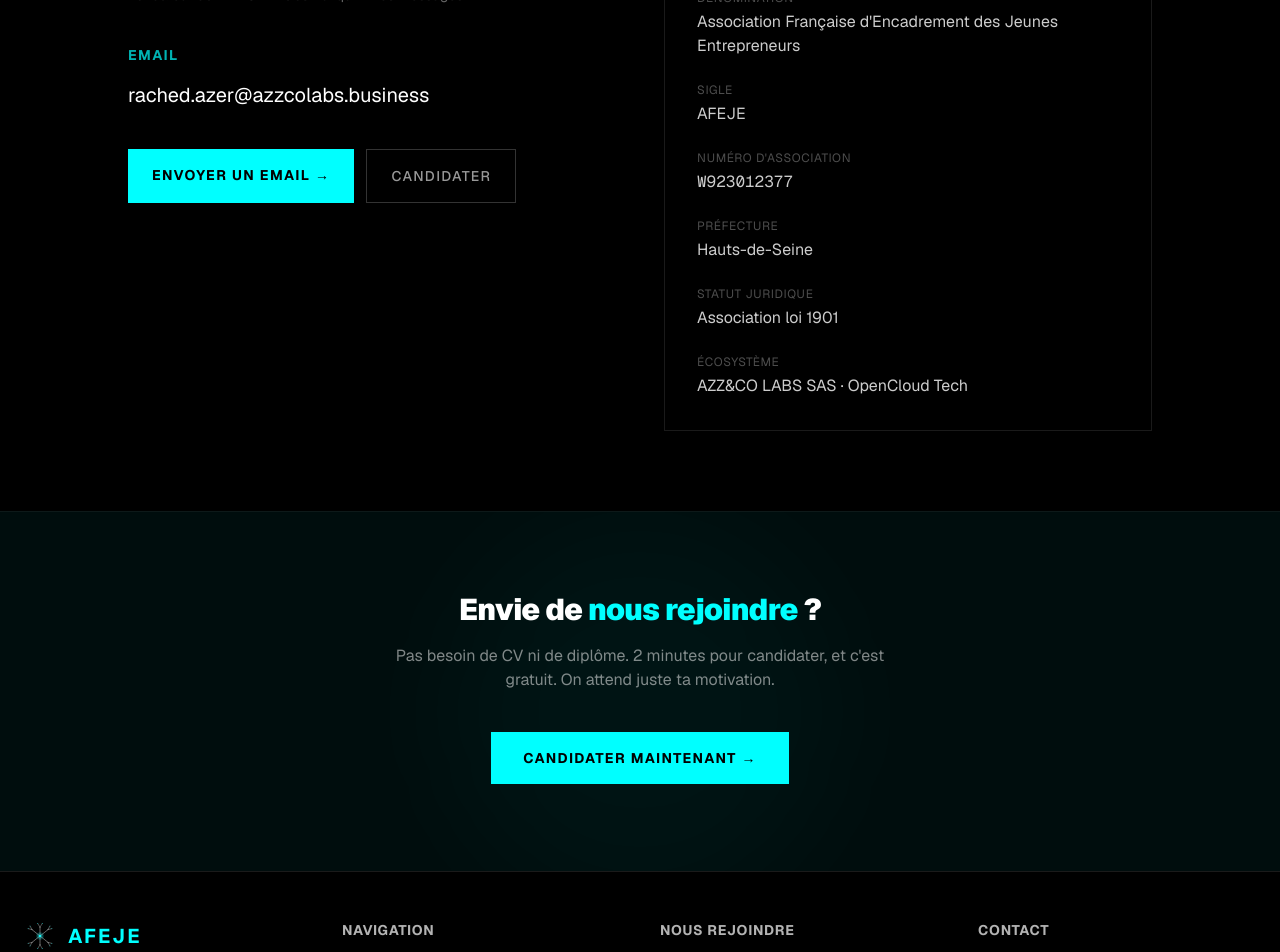
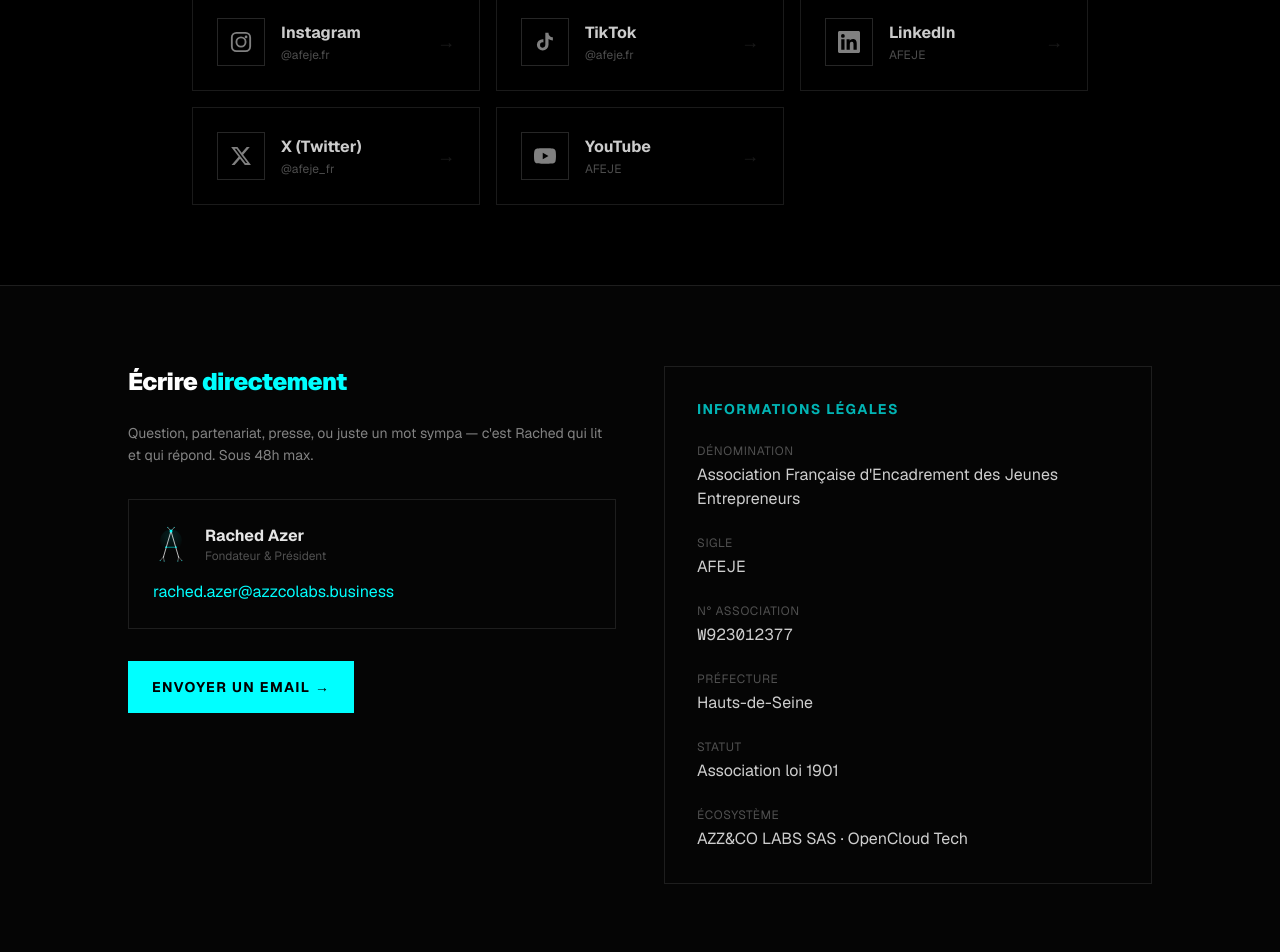
Before and after one commit to azerrached3-a11y/AFEJE, a Next.js app: page /contact in a window 1280 px wide. Shown: the part 860-1812 px from the top of the page. Built offline with nearby package versions, Linux system fonts and the light colour scheme.

Commit message:
New A-monogram logo, social media Contact page, scroll FadeIn animations

```diff
--- a/src/app/contact/page.tsx
+++ b/src/app/contact/page.tsx
@@ -1,10 +1,89 @@
 import type { Metadata } from "next";
 import Link from "next/link";
+import Logo from "@/components/Logo";
 
 export const metadata: Metadata = {
   title: "Contact — AFEJE",
   description: "Contactez l'AFEJE — Association Française d'Encadrement des Jeunes Entrepreneurs. Questions, partenariats, presse.",
 };
+
+function SocialIcon({ platform }: { platform: string }) {
+  const size = 22;
+  switch (platform) {
+    case "instagram":
+      return (
+        <svg width={size} height={size} viewBox="0 0 24 24" fill="none" stroke="currentColor" strokeWidth="2" strokeLinecap="round" strokeLinejoin="round">
+          <rect x="2" y="2" width="20" height="20" rx="5" ry="5" />
+          <circle cx="12" cy="12" r="5" />
+          <circle cx="17.5" cy="6.5" r="1.5" fill="currentColor" stroke="none" />
+        </svg>
+      );
+    case "tiktok":
+      return (
+        <svg width={size} height={size} viewBox="0 0 24 24" fill="currentColor">
+          <path d="M19.59 6.69a4.83 4.83 0 0 1-3.77-4.25V2h-3.45v13.67a2.89 2.89 0 0 1-2.88 2.5 2.89 2.89 0 0 1-2.89-2.89 2.89 2.89 0 0 1 2.89-2.89c.28 0 .54.04.79.1v-3.5a6.37 6.37 0 0 0-.79-.05A6.34 6.34 0 0 0 3.15 15a6.34 6.34 0 0 0 6.34 6.34 6.34 6.34 0 0 0 6.34-6.34V8.73a8.19 8.19 0 0 0 4.76 1.52V6.81a4.84 4.84 0 0 1-1-.12z" />
+        </svg>
+      );
+    case "linkedin":
+      return (
+        <svg width={size} height={size} viewBox="0 0 24 24" fill="currentColor">
+          <path d="M20.447 20.452h-3.554v-5.569c0-1.328-.027-3.037-1.852-3.037-1.853 0-2.136 1.445-2.136 2.939v5.667H9.351V9h3.414v1.561h.046c.477-.9 1.637-1.85 3.37-1.85 3.601 0 4.267 2.37 4.267 5.455v6.286zM5.337 7.433a2.062 2.062 0 0 1-2.063-2.065 2.064 2.064 0 1 1 2.063 2.065zm1.782 13.019H3.555V9h3.564v11.452zM22.225 0H1.771C.792 0 0 .774 0 1.729v20.542C0 23.227.792 24 1.771 24h20.451C23.2 24 24 23.227 24 22.271V1.729C24 .774 23.2 0 22.222 0h.003z" />
+        </svg>
+      );
+    case "x":
+      return (
+        <svg width={size} height={size} viewBox="0 0 24 24" fill="currentColor">
+          <path d="M18.244 2.25h3.308l-7.227 8.26 8.502 11.24H16.17l-5.214-6.817L4.99 21.75H1.68l7.73-8.835L1.254 2.25H8.08l4.713 6.231zm-1.161 17.52h1.833L7.084 4.126H5.117z" />
+        </svg>
+      );
+    case "youtube":
+      return (
+        <svg width={size} height={size} viewBox="0 0 24 24" fill="currentColor">
+          <path d="M23.498 6.186a3.016 3.016 0 0 0-2.122-2.136C19.505 3.545 12 3.545 12 3.545s-7.505 0-9.377.505A3.017 3.017 0 0 0 .502 6.186C0 8.07 0 12 0 12s0 3.93.502 5.814a3.016 3.016 0 0 0 2.122 2.136c1.871.505 9.376.505 9.376.505s7.505 0 9.377-.505a3.015 3.015 0 0 0 2.122-2.136C24 15.93 24 12 24 12s0-3.93-.502-5.814zM9.545 15.568V8.432L15.818 12l-6.273 3.568z" />
+        </svg>
+      );
+    default:
+      return null;
+  }
+}
+
+const socials = [
+  {
+    name: "Instagram",
+    platform: "instagram",
+    handle: "@afeje.fr",
+    href: "#",
+    color: "hover:text-pink-400 hover:border-pink-400/30",
+  },
+  {
+    name: "TikTok",
+    platform: "tiktok",
+    handle: "@afeje.fr",
+    href: "#",
+    color: "hover:text-white hover:border-white/30",
+  },
+  {
+    name: "LinkedIn",
+    platform: "linkedin",
+    handle: "AFEJE",
+    href: "#",
+    color: "hover:text-blue-400 hover:border-blue-400/30",
+  },
+  {
+    name: "X (Twitter)",
+    platform: "x",
+    handle: "@afeje_fr",
+    href: "#",
+    color: "hover:text-white hover:border-white/30",
+  },
+  {
+    name: "YouTube",
+    platform: "youtube",
+    handle: "AFEJE",
+    href: "#",
+    color: "hover:text-red-400 hover:border-red-400/30",
+  },
+];
 
 export default function ContactPage() {
   return (
@@ -16,63 +95,94 @@
             Contact
           </p>
           <h1 className="text-3xl sm:text-4xl md:text-6xl lg:text-7xl font-black tracking-tight leading-none mb-6 sm:mb-8">
-            PARLONS
+            RESTONS
             <br />
-            <span className="text-[#00FFFF]">ENSEMBLE.</span>
+            <span className="text-[#00FFFF]">CONNECTÉS.</span>
           </h1>
           <div className="w-20 h-px bg-[#00FFFF]/40 mb-6 sm:mb-8" />
-          <p className="text-base sm:text-lg text-white/60 max-w-2xl leading-relaxed mb-3">
-            Une question ? Une idée de partenariat ? Ou juste envie d&apos;en
-            savoir plus avant de candidater ? Écris-nous, on répond vite.
-          </p>
-          <p className="text-white/30 text-sm">
-            On répond généralement sous 48h. Partenariats et presse bienvenus.
+          <p className="text-base sm:text-lg text-white/60 max-w-2xl leading-relaxed">
+            Un DM, un email, un commentaire — peu importe le canal.
+            On est là, on répond, et on est toujours contents d&apos;échanger.
           </p>
         </div>
       </section>
 
-      {/* Contact Info */}
+      {/* Social Media Links */}
       <section className="border-t border-white/10 px-4 sm:px-6 py-16 sm:py-20">
+        <div className="max-w-4xl mx-auto">
+          <h2 className="text-xl sm:text-2xl font-black tracking-tight mb-3">
+            Retrouve-nous <span className="text-[#00FFFF]">partout</span>
+          </h2>
+          <p className="text-white/40 text-sm mb-10 sm:mb-12">
+            Suis l&apos;aventure AFEJE au quotidien. Coulisses, témoignages, contenus.
+          </p>
+          <div className="grid grid-cols-1 sm:grid-cols-2 lg:grid-cols-3 gap-4">
+            {socials.map((social) => (
+              <a
+                key={social.name}
+                href={social.href}
+                target="_blank"
+                rel="noopener noreferrer"
+                className={`group flex items-center gap-4 border border-white/10 p-5 sm:p-6 transition-all duration-300 card-hover ${social.color}`}
+              >
+                <div className="w-12 h-12 border border-white/15 flex items-center justify-center shrink-0 group-hover:border-current transition-colors duration-300 text-white/50 group-hover:text-current">
+                  <SocialIcon platform={social.platform} />
+                </div>
+                <div>
+                  <p className="font-bold text-sm sm:text-base text-white/80 group-hover:text-current transition-colors">
+                    {social.name}
+                  </p>
+                  <p className="text-xs text-white/30 mt-0.5 group-hover:text-white/50 transition-colors">
+                    {social.handle}
+                  </p>
+                </div>
+                <span className="ml-auto text-white/10 group-hover:text-current group-hover:translate-x-1 transition-all duration-300 text-lg">
+                  →
+                </span>
+              </a>
+            ))}
+          </div>
+        </div>
+      </section>
+
+      {/* Direct contact + Legal side by side */}
+      <section className="border-t border-white/10 px-4 sm:px-6 py-16 sm:py-20 bg-white/[0.02]">
         <div className="max-w-5xl mx-auto">
           <div className="grid grid-cols-1 md:grid-cols-2 gap-8 sm:gap-12">
-            {/* Main contact */}
-            <div className="space-y-10">
+            {/* Direct contact */}
+            <div className="space-y-8">
               <div>
-                <h2 className="text-sm font-bold tracking-widest uppercase text-[#00FFFF]/70 mb-4">
-                  Président
+                <h2 className="text-xl sm:text-2xl font-black tracking-tight mb-6">
+                  Écrire <span className="text-[#00FFFF]">directement</span>
                 </h2>
-                <p className="text-2xl font-bold">Rached Azer</p>
-                <p className="text-white/40 text-sm mt-1">
-                  Fondateur de l&apos;AFEJE — c&apos;est lui qui lit tes messages.
+                <p className="text-white/50 text-sm leading-relaxed mb-6">
+                  Question, partenariat, presse, ou juste un mot sympa —
+                  c&apos;est Rached qui lit et qui répond. Sous 48h max.
                 </p>
               </div>
 
+              <div className="border border-white/10 p-5 sm:p-6 card-hover">
+                <div className="flex items-center gap-4 mb-4">
+                  <Logo size={36} interactive />
                   <div>
-                <h2 className="text-sm font-bold tracking-widest uppercase text-[#00FFFF]/70 mb-4">
-                  Email
-                </h2>
+                    <p className="font-bold text-white/90">Rached Azer</p>
+                    <p className="text-xs text-white/30">Fondateur & Président</p>
+                  </div>
+                </div>
                 <a
                   href="mailto:rached.azer@azzcolabs.business"
-                  className="text-lg sm:text-xl text-white hover:text-[#00FFFF] transition-colors break-all"
+                  className="text-[#00FFFF] hover:text-white transition-colors text-sm sm:text-base break-all"
                 >
                   rached.azer@azzcolabs.business
                 </a>
               </div>
 
-              <div className="flex flex-col sm:flex-row gap-3">
               <a
                 href="mailto:rached.azer@azzcolabs.business?subject=Contact AFEJE"
-                  className="px-6 py-4 bg-[#00FFFF] text-black font-bold text-sm tracking-widest uppercase hover:bg-white transition-all duration-300 text-center btn-primary"
+                className="inline-block px-6 py-4 bg-[#00FFFF] text-black font-bold text-sm tracking-widest uppercase hover:bg-white transition-all duration-300 btn-primary"
               >
                 Envoyer un email →
               </a>
-                <Link
-                  href="/rejoindre"
-                  className="px-6 py-4 border border-white/20 text-white/60 font-medium text-sm tracking-widest uppercase hover:border-[#00FFFF]/50 hover:text-[#00FFFF] transition-all duration-300 text-center"
-                >
-                  Candidater
-                </Link>
-              </div>
             </div>
 
             {/* Legal */}
@@ -82,51 +192,23 @@
                   Informations légales
                 </h2>
 
-                <div>
+                {[
+                  { label: "Dénomination", value: "Association Française d'Encadrement des Jeunes Entrepreneurs" },
+                  { label: "Sigle", value: "AFEJE" },
+                  { label: "N° association", value: "W923012377", mono: true },
+                  { label: "Préfecture", value: "Hauts-de-Seine" },
+                  { label: "Statut", value: "Association loi 1901" },
+                  { label: "Écosystème", value: "AZZ&CO LABS SAS · OpenCloud Tech" },
+                ].map((item) => (
+                  <div key={item.label}>
                     <p className="text-xs text-white/30 tracking-wider uppercase mb-1">
-                    Dénomination
+                      {item.label}
                     </p>
-                  <p className="text-white/80">
-                    Association Française d&apos;Encadrement des Jeunes Entrepreneurs
+                    <p className={`text-white/80 ${item.mono ? "font-mono" : ""}`}>
+                      {item.value}
                     </p>
                   </div>
-
-                <div>
-                  <p className="text-xs text-white/30 tracking-wider uppercase mb-1">
-                    Sigle
-                  </p>
-                  <p className="text-white/80">AFEJE</p>
-                </div>
-
-                <div>
-                  <p className="text-xs text-white/30 tracking-wider uppercase mb-1">
-                    Numéro d&apos;association
-                  </p>
-                  <p className="text-white/80 font-mono">W923012377</p>
-                </div>
-
-                <div>
-                  <p className="text-xs text-white/30 tracking-wider uppercase mb-1">
-                    Préfecture
-                  </p>
-                  <p className="text-white/80">Hauts-de-Seine</p>
-                </div>
-
-                <div>
-                  <p className="text-xs text-white/30 tracking-wider uppercase mb-1">
-                    Statut juridique
-                  </p>
-                  <p className="text-white/80">Association loi 1901</p>
-                </div>
-
-                <div>
-                  <p className="text-xs text-white/30 tracking-wider uppercase mb-1">
-                    Écosystème
-                  </p>
-                  <p className="text-white/80">
-                    AZZ&CO LABS SAS &middot; OpenCloud Tech
-                  </p>
-                </div>
+                ))}
               </div>
             </div>
           </div>
--- a/src/components/Logo.tsx
+++ b/src/components/Logo.tsx
@@ -20,6 +20,8 @@
     .filter(Boolean)
     .join(" ");
 
+  const uid = `logo-${Math.random().toString(36).slice(2, 8)}`;
+
   return (
     <div className={wrapperClass} style={{ width: size, height: size }}>
       <svg
@@ -31,12 +33,23 @@
         className="logo-svg"
       >
         <defs>
-          <radialGradient id="coreGlow" cx="50%" cy="50%" r="50%">
-            <stop offset="0%" stopColor="#00FFFF" stopOpacity="0.6" />
+          <radialGradient id={`${uid}-apex`} cx="50%" cy="50%" r="50%">
+            <stop offset="0%" stopColor="#00FFFF" stopOpacity="0.8" />
             <stop offset="100%" stopColor="#00FFFF" stopOpacity="0" />
           </radialGradient>
-          <filter id="glow">
-            <feGaussianBlur stdDeviation="3" result="blur" />
+          <radialGradient id={`${uid}-core`} cx="50%" cy="30%" r="70%">
+            <stop offset="0%" stopColor="#00FFFF" stopOpacity="0.12" />
+            <stop offset="100%" stopColor="#00FFFF" stopOpacity="0" />
+          </radialGradient>
+          <filter id={`${uid}-glow`}>
+            <feGaussianBlur stdDeviation="4" result="blur" />
+            <feMerge>
+              <feMergeNode in="blur" />
+              <feMergeNode in="SourceGraphic" />
+            </feMerge>
+          </filter>
+          <filter id={`${uid}-glow-sm`}>
+            <feGaussianBlur stdDeviation="2" result="blur" />
             <feMerge>
               <feMergeNode in="blur" />
               <feMergeNode in="SourceGraphic" />
@@ -44,60 +57,114 @@
           </filter>
         </defs>
 
-        {/* Ambient glow behind core */}
-        <circle cx="100" cy="100" r="28" fill="url(#coreGlow)" className="logo-ambient" />
+        {/* Ambient inner glow */}
+        <circle cx="100" cy="80" r="60" fill={`url(#${uid}-core)`} className="logo-ambient" />
 
-        {/* Pulsing outer ring */}
-        <circle cx="100" cy="100" r="22" stroke="#00FFFF" strokeWidth="0.8" opacity="0.15" className="logo-ring-outer" />
-        <circle cx="100" cy="100" r="16" stroke="#00FFFF" strokeWidth="1" opacity="0.25" className="logo-ring" />
+        {/* Main "A" structure */}
+        <path
+          d="M58 172 L100 28"
+          stroke="white"
+          strokeWidth="4"
+          strokeLinecap="round"
+          className="logo-branch"
+          style={{ animationDelay: "0s" }}
+        />
+        <path
+          d="M142 172 L100 28"
+          stroke="white"
+          strokeWidth="4"
+          strokeLinecap="round"
+          className="logo-branch"
+          style={{ animationDelay: "0.1s" }}
+        />
 
-        {/* Central core */}
-        <circle cx="100" cy="100" r="7" fill="#00FFFF" filter="url(#glow)" className="logo-core" />
+        {/* Crossbar */}
+        <path
+          d="M72 118 L128 118"
+          stroke="#00FFFF"
+          strokeWidth="3"
+          strokeLinecap="round"
+          className="logo-branch"
+          style={{ animationDelay: "0.2s" }}
+        />
 
-        {/* Branch 1 — top */}
-        <path d="M100 92 L100 45" stroke="white" strokeWidth="2.5" strokeLinecap="round" className="logo-branch" style={{ animationDelay: "0s" }} />
-        <path d="M100 45 L86 22" stroke="white" strokeWidth="2" strokeLinecap="round" className="logo-fork" style={{ animationDelay: "0.1s" }} />
-        <path d="M100 45 L114 22" stroke="white" strokeWidth="2" strokeLinecap="round" className="logo-fork" style={{ animationDelay: "0.15s" }} />
+        {/* Growth branches from apex */}
+        <path
+          d="M100 28 L82 8"
+          stroke="white"
+          strokeWidth="2.5"
+          strokeLinecap="round"
+          className="logo-fork"
+          style={{ animationDelay: "0.3s" }}
+        />
+        <path
+          d="M100 28 L118 8"
+          stroke="white"
+          strokeWidth="2.5"
+          strokeLinecap="round"
+          className="logo-fork"
+          style={{ animationDelay: "0.35s" }}
+        />
 
-        {/* Branch 2 — top right */}
-        <path d="M107 95 L150 60" stroke="white" strokeWidth="2.5" strokeLinecap="round" className="logo-branch" style={{ animationDelay: "0.08s" }} />
-        <path d="M150 60 L174 54" stroke="white" strokeWidth="2" strokeLinecap="round" className="logo-fork" style={{ animationDelay: "0.18s" }} />
-        <path d="M150 60 L162 38" stroke="white" strokeWidth="2" strokeLinecap="round" className="logo-fork" style={{ animationDelay: "0.22s" }} />
+        {/* Base forks — left */}
+        <path
+          d="M58 172 L40 192"
+          stroke="white"
+          strokeWidth="2"
+          strokeLinecap="round"
+          className="logo-fork"
+          style={{ animationDelay: "0.4s" }}
+        />
+        <path
+          d="M58 172 L62 195"
+          stroke="white"
+          strokeWidth="2"
+          strokeLinecap="round"
+          className="logo-fork"
+          style={{ animationDelay: "0.45s" }}
+        />
 
-        {/* Branch 3 — bottom right */}
-        <path d="M107 105 L150 140" stroke="white" strokeWidth="2.5" strokeLinecap="round" className="logo-branch" style={{ animationDelay: "0.16s" }} />
-        <path d="M150 140 L174 146" stroke="white" strokeWidth="2" strokeLinecap="round" className="logo-fork" style={{ animationDelay: "0.26s" }} />
-        <path d="M150 140 L162 162" stroke="white" strokeWidth="2" strokeLinecap="round" className="logo-fork" style={{ animationDelay: "0.3s" }} />
+        {/* Base forks — right */}
+        <path
+          d="M142 172 L160 192"
+          stroke="white"
+          strokeWidth="2"
+          strokeLinecap="round"
+          className="logo-fork"
+          style={{ animationDelay: "0.5s" }}
+        />
+        <path
+          d="M142 172 L138 195"
+          stroke="white"
+          strokeWidth="2"
+          strokeLinecap="round"
+          className="logo-fork"
+          style={{ animationDelay: "0.55s" }}
+        />
 
-        {/* Branch 4 — bottom */}
-        <path d="M100 108 L100 155" stroke="white" strokeWidth="2.5" strokeLinecap="round" className="logo-branch" style={{ animationDelay: "0.24s" }} />
-        <path d="M100 155 L86 178" stroke="white" strokeWidth="2" strokeLinecap="round" className="logo-fork" style={{ animationDelay: "0.34s" }} />
-        <path d="M100 155 L114 178" stroke="white" strokeWidth="2" strokeLinecap="round" className="logo-fork" style={{ animationDelay: "0.38s" }} />
+        {/* Apex glow node */}
+        <circle cx="100" cy="28" r="14" fill={`url(#${uid}-apex)`} className="logo-tip-glow" />
+        <circle cx="100" cy="28" r="6" fill="#00FFFF" filter={`url(#${uid}-glow)`} className="logo-core" />
 
-        {/* Branch 5 — bottom left */}
-        <path d="M93 105 L50 140" stroke="white" strokeWidth="2.5" strokeLinecap="round" className="logo-branch" style={{ animationDelay: "0.32s" }} />
-        <path d="M50 140 L26 146" stroke="white" strokeWidth="2" strokeLinecap="round" className="logo-fork" style={{ animationDelay: "0.42s" }} />
-        <path d="M50 140 L38 162" stroke="white" strokeWidth="2" strokeLinecap="round" className="logo-fork" style={{ animationDelay: "0.46s" }} />
+        {/* Crossbar nodes */}
+        <circle cx="72" cy="118" r="3.5" fill="#00FFFF" filter={`url(#${uid}-glow-sm)`} opacity="0.8" className="logo-tip" style={{ animationDelay: "0s" }} />
+        <circle cx="128" cy="118" r="3.5" fill="#00FFFF" filter={`url(#${uid}-glow-sm)`} opacity="0.8" className="logo-tip" style={{ animationDelay: "0.1s" }} />
 
-        {/* Branch 6 — top left */}
-        <path d="M93 95 L50 60" stroke="white" strokeWidth="2.5" strokeLinecap="round" className="logo-branch" style={{ animationDelay: "0.4s" }} />
-        <path d="M50 60 L26 54" stroke="white" strokeWidth="2" strokeLinecap="round" className="logo-fork" style={{ animationDelay: "0.5s" }} />
-        <path d="M50 60 L38 38" stroke="white" strokeWidth="2" strokeLinecap="round" className="logo-fork" style={{ animationDelay: "0.54s" }} />
-
-        {/* Tip nodes — interactive glow dots */}
+        {/* Branch tip nodes */}
         {[
-          [86, 22], [114, 22],
-          [174, 54], [162, 38],
-          [174, 146], [162, 162],
-          [86, 178], [114, 178],
-          [26, 146], [38, 162],
-          [26, 54], [38, 38],
+          [82, 8], [118, 8],
+          [40, 192], [62, 195],
+          [160, 192], [138, 195],
         ].map(([cx, cy], i) => (
           <g key={i}>
-            <circle cx={cx} cy={cy} r="4" fill="#00FFFF" opacity="0.08" className="logo-tip-glow" style={{ animationDelay: `${0.1 * i}s` }} />
+            <circle cx={cx} cy={cy} r="5" fill="#00FFFF" opacity="0.1" className="logo-tip-glow" style={{ animationDelay: `${0.1 * i}s` }} />
             <circle cx={cx} cy={cy} r="2.5" fill="#00FFFF" opacity="0.7" className="logo-tip" style={{ animationDelay: `${0.1 * i}s` }} />
           </g>
         ))}
+
+        {/* Base leg nodes */}
+        <circle cx="58" cy="172" r="3" fill="white" opacity="0.4" className="logo-tip" style={{ animationDelay: "0.2s" }} />
+        <circle cx="142" cy="172" r="3" fill="white" opacity="0.4" className="logo-tip" style={{ animationDelay: "0.3s" }} />
       </svg>
     </div>
   );
```
Also changed, not shown: src/app/page.tsx (+11 -0 lines), src/components/FadeIn.tsx (added, +47 -0 lines), public/afeje-logo.svg (added). Lines whose indentation alone changed are shown as unchanged.
